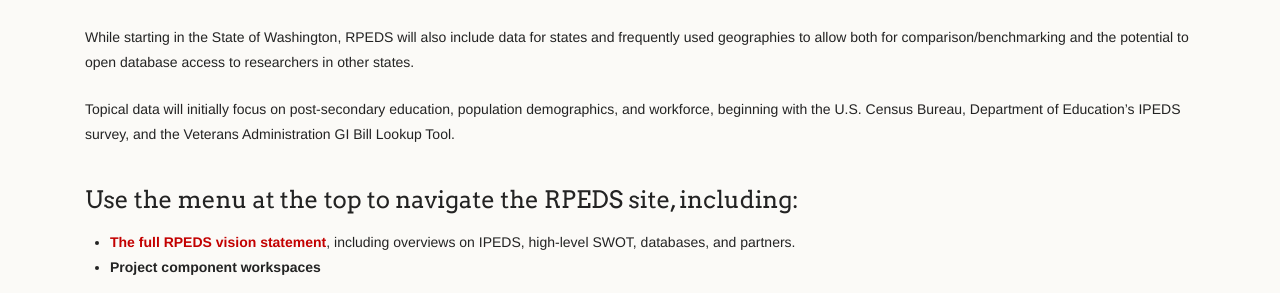
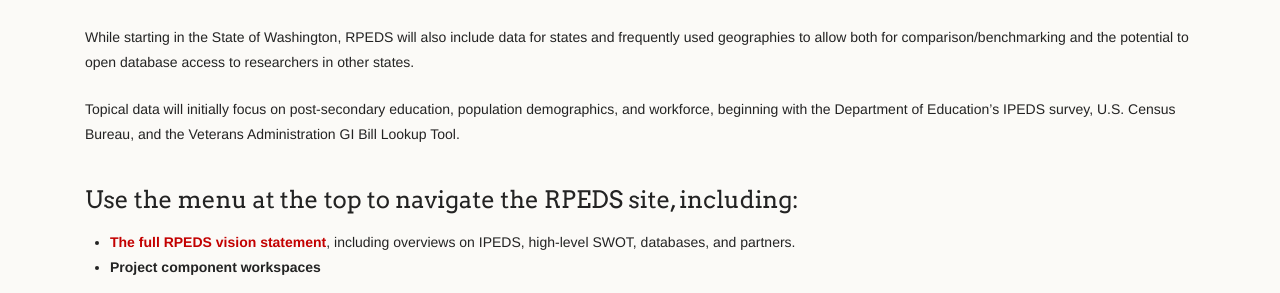
Before and after one commit to rpeds/rpeds.github.io, a Jekyll site: the page built from index.md, in a window 1280 px wide. Shown: the part 581-874 px from the top of the page. Built offline with Jekyll 4.4.1, drawn with Linux system fonts in a browser that asks for light colours; nearby versions of some CDN libraries; library files that are not in the unit come from our copies; our own code applies the rules of GitHub Pages for plain Markdown files.

```diff
--- /dev/null
+++ b/assets/images/Image Credits.txt
@@ -0,0 +1,3 @@
+clarisse-croset-1474796-unsplash-header.jpg: Photo by Clarisse Croset on Unsplash
+
+network-3849202_1920.jpg : https://pixabay.com/illustrations/network-social-abstract-3849202/
--- a/index.md
+++ b/index.md
@@ -11,7 +11,7 @@ The RPEDS database will be consistent, authoritative, and centrally stored in or
 
 While starting in the State of Washington, RPEDS will also include data for states and frequently used geographies to allow both for comparison/benchmarking and the potential to open database access to researchers in other states.
 
-Topical data will initially focus on post-secondary education, population demographics, and workforce, beginning with the U.S. Census Bureau, Department of Education’s IPEDS survey, and the Veterans Administration GI Bill Lookup Tool.
+Topical data will initially focus on post-secondary education, population demographics, and workforce, beginning with the Department of Education’s IPEDS survey, U.S. Census Bureau, and the Veterans Administration GI Bill Lookup Tool.
 
 ## Use the menu at the top to navigate the RPEDS site, including:
 
```
